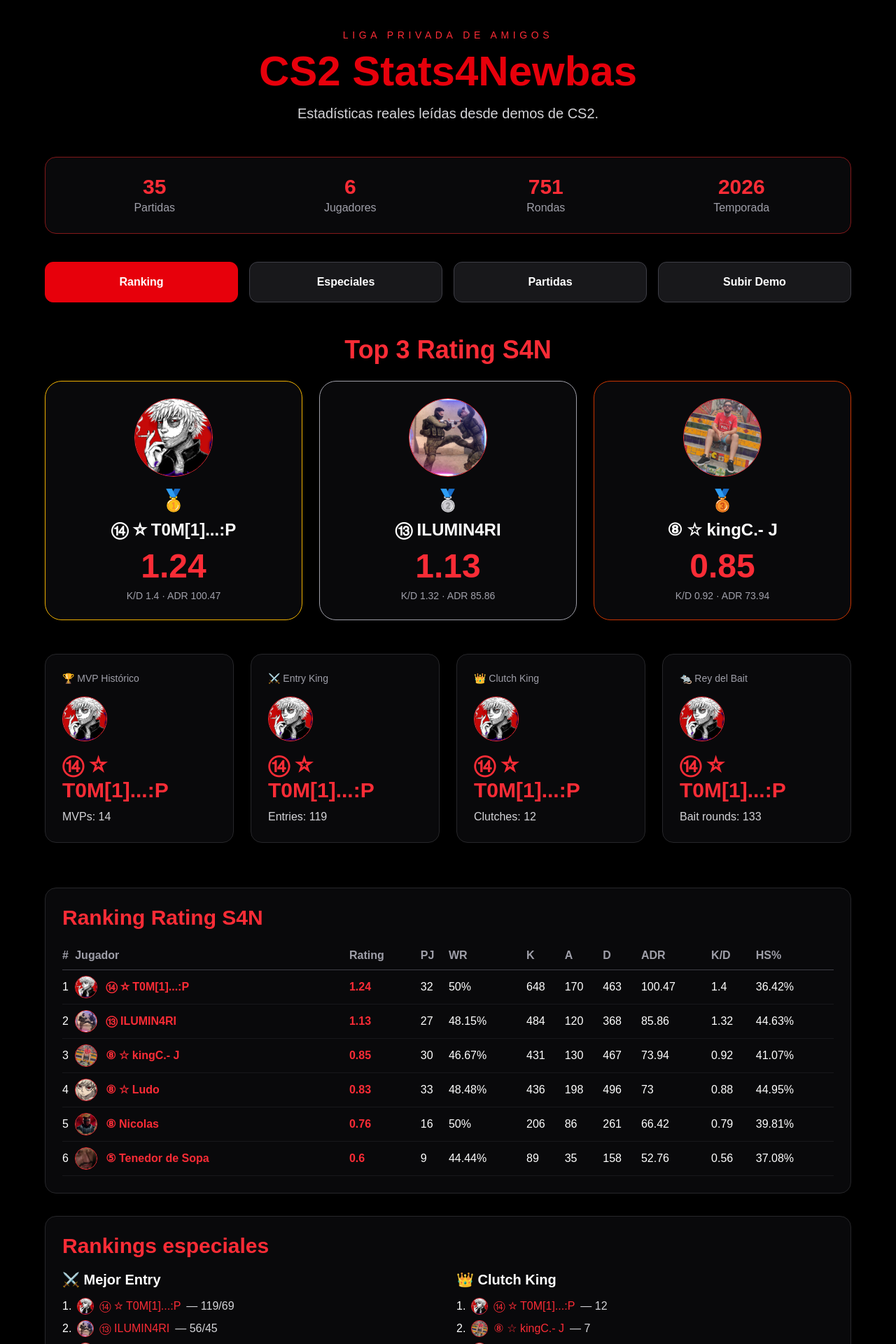
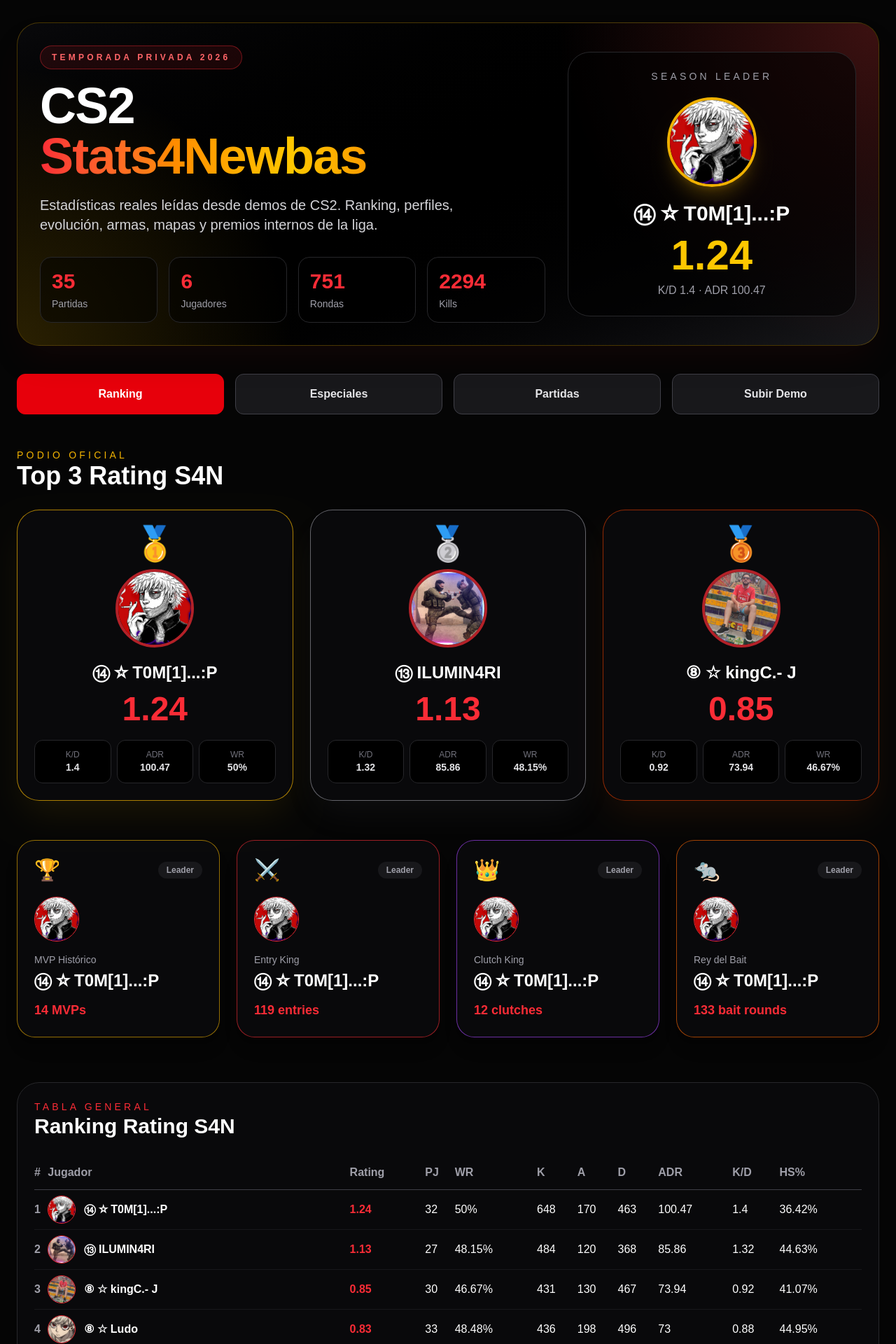
Before and after one commit to lmcondeking/cs2-stats4newbas, a Next.js app: page / in a window 1280 px wide. Shown: the top 1920 px of the page at 70% size. Built offline with nearby package versions, Linux system fonts and the light colour scheme.

Commit message:
Upgrade home visual

```diff
--- a/src/app/page.tsx
+++ b/src/app/page.tsx
@@ -22,88 +22,122 @@
     getDashboardStats();
 
   const totalRounds = matches.reduce((acc, match) => acc + match.rounds, 0);
+  const totalKills = ranking.reduce((acc, player) => acc + player.kills, 0);
+  const topPlayer = ranking[0];
 
   const leaderCards = [
     {
-      title: "🏆 MVP Histórico",
+      title: "MVP Histórico",
+      icon: "🏆",
       player: mvpLeader,
-      stat: `MVPs: ${mvpLeader?.mvps || 0}`,
+      stat: `${mvpLeader?.mvps || 0} MVPs`,
+      border: "border-yellow-500/60",
     },
     {
-      title: "⚔️ Entry King",
+      title: "Entry King",
+      icon: "⚔️",
       player: entryLeader,
-      stat: `Entries: ${entryLeader?.entryKills || 0}`,
+      stat: `${entryLeader?.entryKills || 0} entries`,
+      border: "border-red-500/60",
     },
     {
-      title: "👑 Clutch King",
+      title: "Clutch King",
+      icon: "👑",
       player: clutchLeader,
-      stat: `Clutches: ${clutchLeader?.totalClutches || 0}`,
+      stat: `${clutchLeader?.totalClutches || 0} clutches`,
+      border: "border-purple-500/60",
     },
     {
-      title: "🐀 Rey del Bait",
+      title: "Rey del Bait",
+      icon: "🐀",
       player: baitLeader,
-      stat: `Bait rounds: ${baitLeader?.baitRounds || 0}`,
+      stat: `${baitLeader?.baitRounds || 0} bait rounds`,
+      border: "border-orange-500/60",
     },
   ];
 
   return (
-    <main className="min-h-screen bg-black px-6 py-10 text-white">
-      <section className="mx-auto max-w-6xl">
-        <div className="mb-12 text-center">
-          <p className="mb-3 text-sm uppercase tracking-[0.4em] text-red-500">
-            Liga privada de amigos
+    <main className="min-h-screen bg-[#050505] px-6 py-8 text-white">
+      <section className="mx-auto max-w-7xl">
+        <section className="relative mb-10 overflow-hidden rounded-[2rem] border border-yellow-500/30 bg-gradient-to-br from-zinc-950 via-black to-zinc-900 p-8 shadow-2xl shadow-red-950/20">
+          <div className="absolute inset-0 bg-[radial-gradient(circle_at_top_right,rgba(239,68,68,0.25),transparent_35%),radial-gradient(circle_at_bottom_left,rgba(234,179,8,0.18),transparent_30%)]" />
+
+          <div className="relative grid gap-8 md:grid-cols-[1.4fr_0.8fr] md:items-center">
+            <div>
+              <p className="mb-4 inline-flex rounded-full border border-red-500/40 bg-red-500/10 px-4 py-2 text-xs font-black uppercase tracking-[0.35em] text-red-400">
+                Temporada privada 2026
               </p>
 
-          <h1 className="mb-4 text-6xl font-black text-red-600">
-            CS2 Stats4Newbas
+              <h1 className="text-6xl font-black tracking-tight text-white md:text-7xl">
+                CS2
+                <span className="block bg-gradient-to-r from-red-500 via-yellow-400 to-red-600 bg-clip-text text-transparent">
+                  Stats4Newbas
+                </span>
               </h1>
 
-          <p className="text-xl text-zinc-300">
-            Estadísticas reales leídas desde demos de CS2.
+              <p className="mt-5 max-w-2xl text-xl text-zinc-300">
+                Estadísticas reales leídas desde demos de CS2. Ranking, perfiles,
+                evolución, armas, mapas y premios internos de la liga.
               </p>
-        </div>
 
-        <div className="mb-10 rounded-2xl border border-red-900 bg-zinc-950 p-6">
-          <div className="grid gap-4 text-center md:grid-cols-4">
+              <div className="mt-8 grid gap-4 sm:grid-cols-4">
                 <SeasonStat title="Partidas" value={matches.length} />
                 <SeasonStat title="Jugadores" value={ranking.length} />
                 <SeasonStat title="Rondas" value={totalRounds} />
-            <SeasonStat title="Temporada" value="2026" />
+                <SeasonStat title="Kills" value={totalKills} />
               </div>
             </div>
 
-        <div className="mb-12 grid gap-4 md:grid-cols-4">
-          <a
-            href="#ranking"
-            className="rounded-xl border border-red-600 bg-red-600 px-6 py-4 text-center font-bold hover:bg-red-700"
-          >
-            Ranking
-          </a>
+            <div className="rounded-[2rem] border border-zinc-800 bg-black/60 p-6 text-center">
+              <p className="text-sm uppercase tracking-[0.3em] text-zinc-400">
+                Season Leader
+              </p>
 
-          <a
-            href="#especiales"
-            className="rounded-xl border border-zinc-700 bg-zinc-900 px-6 py-4 text-center font-bold hover:border-red-600"
-          >
-            Especiales
-          </a>
-
-          <a
-            href="#partidas"
-            className="rounded-xl border border-zinc-700 bg-zinc-900 px-6 py-4 text-center font-bold hover:border-red-600"
-          >
-            Partidas
-          </a>
-
-          <a
-            href="#subir-demo"
-            className="rounded-xl border border-zinc-700 bg-zinc-900 px-6 py-4 text-center font-bold hover:border-red-600"
-          >
-            Subir Demo
-          </a>
+              {topPlayer ? (
+                <Link href={`/player/${topPlayer.steamid}`}>
+                  <div className="relative mx-auto mt-5 h-32 w-32 overflow-hidden rounded-full border-4 border-yellow-500 shadow-xl shadow-yellow-500/20">
+                    <Image
+                      src={getPlayerAvatar(topPlayer.steamid)}
+                      alt={topPlayer.name}
+                      fill
+                      sizes="128px"
+                      className="object-cover"
+                      priority
+                    />
                   </div>
 
-        <section className="mb-12">
-          <h2 className="mb-6 text-center text-4xl font-black text-red-500">
+                  <h2 className="mt-5 text-3xl font-black text-white">
+                    {topPlayer.name}
+                  </h2>
+
+                  <p className="mt-3 text-6xl font-black text-yellow-400">
+                    {topPlayer.ratingS4N}
+                  </p>
+
+                  <p className="mt-2 text-zinc-400">
+                    K/D {topPlayer.kd} · ADR {topPlayer.adr}
+                  </p>
+                </Link>
+              ) : (
+                <p className="mt-6 text-zinc-400">Sin datos</p>
+              )}
+            </div>
+          </div>
+        </section>
+
+        <div className="mb-12 grid gap-4 md:grid-cols-4">
+          <NavButton href="#ranking" label="Ranking" active />
+          <NavButton href="#especiales" label="Especiales" />
+          <NavButton href="#partidas" label="Partidas" />
+          <NavButton href="#subir-demo" label="Subir Demo" />
+        </div>
+
+        <section className="mb-14">
+          <p className="text-sm uppercase tracking-[0.3em] text-yellow-500">
+            Podio oficial
+          </p>
+
+          <h2 className="mb-7 text-4xl font-black text-white">
             Top 3 Rating S4N
           </h2>
 
@@ -112,15 +146,21 @@
               <Link
                 key={player.steamid}
                 href={`/player/${player.steamid}`}
-                className={`rounded-3xl border bg-zinc-950 p-6 text-center transition hover:scale-[1.02] ${
+                className={`group relative overflow-hidden rounded-[2rem] border bg-zinc-950 p-6 text-center shadow-2xl transition hover:-translate-y-1 ${
                   index === 0
-                    ? "border-yellow-500"
+                    ? "border-yellow-500/70 shadow-yellow-500/10"
                     : index === 1
-                    ? "border-zinc-400"
-                    : "border-orange-700"
+                    ? "border-zinc-400/60 shadow-zinc-500/10"
+                    : "border-orange-700/70 shadow-orange-500/10"
                 }`}
               >
-                <div className="relative mx-auto mb-4 h-28 w-28 overflow-hidden rounded-full border border-red-500">
+                <div className="absolute inset-0 bg-gradient-to-br from-white/5 to-transparent opacity-0 transition group-hover:opacity-100" />
+
+                <p className="relative mb-3 text-5xl">
+                  {index === 0 ? "🥇" : index === 1 ? "🥈" : "🥉"}
+                </p>
+
+                <div className="relative mx-auto mb-5 h-28 w-28 overflow-hidden rounded-full border-4 border-red-500/70">
                   <Image
                     src={getPlayerAvatar(player.steamid)}
                     alt={player.name}
@@ -130,21 +170,19 @@
                   />
                 </div>
 
-                <p className="mb-2 text-3xl">
-                  {index === 0 ? "🥇" : index === 1 ? "🥈" : "🥉"}
-                </p>
-
-                <h3 className="text-2xl font-black text-white">
+                <h3 className="relative text-2xl font-black text-white">
                   {player.name}
                 </h3>
 
-                <p className="mt-3 text-5xl font-black text-red-500">
+                <p className="relative mt-3 text-5xl font-black text-red-500">
                   {player.ratingS4N}
                 </p>
 
-                <p className="mt-2 text-sm text-zinc-400">
-                  K/D {player.kd} · ADR {player.adr}
-                </p>
+                <div className="relative mt-5 grid grid-cols-3 gap-2 text-sm">
+                  <PodioMini title="K/D" value={player.kd} />
+                  <PodioMini title="ADR" value={player.adr} />
+                  <PodioMini title="WR" value={`${player.winrate}%`} />
+                </div>
               </Link>
             ))}
           </div>
@@ -155,9 +193,14 @@
             <Link
               key={card.title}
               href={card.player ? `/player/${card.player.steamid}` : "#"}
-              className="rounded-2xl border border-zinc-800 bg-zinc-950 p-6 transition hover:border-red-500"
+              className={`rounded-[1.6rem] border ${card.border} bg-zinc-950 p-6 shadow-xl transition hover:-translate-y-1 hover:bg-zinc-900`}
             >
-              <p className="mb-4 text-sm text-zinc-400">{card.title}</p>
+              <div className="mb-5 flex items-center justify-between">
+                <span className="text-3xl">{card.icon}</span>
+                <span className="rounded-full bg-zinc-900 px-3 py-1 text-xs font-bold text-zinc-400">
+                  Leader
+                </span>
+              </div>
 
               <div className="relative mb-4 h-16 w-16 overflow-hidden rounded-full border border-red-500">
                 <Image
@@ -169,11 +212,15 @@
                 />
               </div>
 
-              <h2 className="text-3xl font-black text-red-500">
+              <p className="text-sm text-zinc-400">{card.title}</p>
+
+              <h2 className="mt-1 text-2xl font-black text-white">
                 {card.player?.name || "Sin datos"}
               </h2>
 
-              <p className="mt-2 text-zinc-300">{card.stat}</p>
+              <p className="mt-3 text-lg font-black text-red-500">
+                {card.stat}
+              </p>
             </Link>
           ))}
         </div>
@@ -181,17 +228,21 @@
         <div className="grid gap-8">
           <section
             id="ranking"
-            className="rounded-2xl border border-zinc-800 bg-zinc-950 p-6"
+            className="rounded-[2rem] border border-zinc-800 bg-zinc-950 p-6"
           >
-            <h2 className="mb-4 text-3xl font-black text-red-500">
+            <p className="text-sm uppercase tracking-[0.3em] text-red-500">
+              Tabla general
+            </p>
+
+            <h2 className="mb-6 text-3xl font-black text-white">
               Ranking Rating S4N
             </h2>
 
             <div className="overflow-x-auto">
-              <table className="w-full min-w-[900px]">
+              <table className="w-full min-w-[980px]">
                 <thead>
                   <tr className="border-b border-zinc-700 text-left text-zinc-400">
-                    <th className="py-2">#</th>
+                    <th className="py-3">#</th>
                     <th>Jugador</th>
                     <th>Rating</th>
                     <th>PJ</th>
@@ -209,25 +260,27 @@
                   {ranking.map((player, index) => (
                     <tr
                       key={player.steamid}
-                      className="border-b border-zinc-900"
+                      className="border-b border-zinc-900 transition hover:bg-zinc-900/60"
                     >
-                      <td className="py-3">{index + 1}</td>
+                      <td className="py-4 font-black text-zinc-400">
+                        {index + 1}
+                      </td>
 
                       <td className="font-bold">
                         <Link
                           href={`/player/${player.steamid}`}
-                          className="flex items-center gap-3 text-red-500 hover:underline"
+                          className="flex items-center gap-3 text-white hover:text-red-400"
                         >
-                          <span className="relative h-8 w-8 overflow-hidden rounded-full border border-red-500">
+                          <span className="relative h-10 w-10 overflow-hidden rounded-full border border-red-500">
                             <Image
                               src={getPlayerAvatar(player.steamid)}
                               alt={player.name}
                               fill
-                              sizes="32px"
+                              sizes="40px"
                               className="object-cover"
                             />
                           </span>
-                          {player.name}
+                          <span>{player.name}</span>
                         </Link>
                       </td>
 
@@ -251,9 +304,13 @@
 
           <section
             id="especiales"
-            className="rounded-2xl border border-zinc-800 bg-zinc-950 p-6"
+            className="rounded-[2rem] border border-zinc-800 bg-zinc-950 p-6"
           >
-            <h2 className="mb-4 text-3xl font-black text-red-500">
+            <p className="text-sm uppercase tracking-[0.3em] text-red-500">
+              Premios internos
+            </p>
+
+            <h2 className="mb-6 text-3xl font-black text-white">
               Rankings especiales
             </h2>
 
@@ -292,33 +349,60 @@
 
           <section
             id="partidas"
-            className="rounded-2xl border border-zinc-800 bg-zinc-950 p-6"
+            className="rounded-[2rem] border border-zinc-800 bg-zinc-950 p-6"
           >
-            <h2 className="mb-4 text-3xl font-black text-red-500">
+            <p className="text-sm uppercase tracking-[0.3em] text-red-500">
+              Actividad reciente
+            </p>
+
+            <h2 className="mb-6 text-3xl font-black text-white">
               Historial de partidas
             </h2>
 
-            {matches.map((match) => (
+            <div className="grid gap-4 md:grid-cols-2">
+              {matches
+                .slice()
+                .reverse()
+                .slice(0, 8)
+                .map((match) => (
                   <div
                     key={match.demoFile}
-                className="mb-4 rounded-xl border border-zinc-800 bg-black p-4"
+                    className="rounded-2xl border border-zinc-800 bg-black p-5"
                   >
-                <p className="text-xl font-black text-red-500">{match.map}</p>
-                <p>Rondas: {match.rounds}</p>
-                <p>Winner Team: {match.winnerTeam || "Sin detectar"}</p>
-                <p>MVP: {match.mvp?.name || "Sin MVP"}</p>
-                <p className="text-sm text-zinc-500">{match.demoFile}</p>
+                    <div className="flex items-center justify-between gap-4">
+                      <p className="text-xl font-black text-red-500">
+                        {match.map}
+                      </p>
+
+                      <span className="rounded-full bg-zinc-900 px-3 py-1 text-xs font-bold text-zinc-400">
+                        {match.rounds} rondas
+                      </span>
+                    </div>
+
+                    <p className="mt-3 text-zinc-300">
+                      MVP:{" "}
+                      <span className="font-bold text-white">
+                        {match.mvp?.name || "Sin MVP"}
+                      </span>
+                    </p>
+
+                    <p className="mt-2 text-sm text-zinc-500">
+                      {match.demoFile}
+                    </p>
                   </div>
                 ))}
+            </div>
           </section>
 
           <section
             id="subir-demo"
-            className="rounded-2xl border border-zinc-800 bg-zinc-950 p-6"
+            className="rounded-[2rem] border border-zinc-800 bg-zinc-950 p-6"
           >
-            <h2 className="mb-4 text-3xl font-black text-red-500">
-              Subir Demo
-            </h2>
+            <p className="text-sm uppercase tracking-[0.3em] text-red-500">
+              Base de datos
+            </p>
+
+            <h2 className="mb-4 text-3xl font-black text-white">Subir Demo</h2>
 
             <DemoUploader />
           </section>
@@ -328,11 +412,43 @@
   );
 }
 
+function NavButton({
+  href,
+  label,
+  active = false,
+}: {
+  href: string;
+  label: string;
+  active?: boolean;
+}) {
+  return (
+    <a
+      href={href}
+      className={`rounded-xl border px-6 py-4 text-center font-bold transition ${
+        active
+          ? "border-red-600 bg-red-600 text-white hover:bg-red-700"
+          : "border-zinc-700 bg-zinc-900 text-zinc-200 hover:border-red-600"
+      }`}
+    >
+      {label}
+    </a>
+  );
+}
+
 function SeasonStat({ title, value }: { title: string; value: string | number }) {
   return (
-    <div>
+    <div className="rounded-2xl border border-zinc-800 bg-black/50 p-4">
       <p className="text-3xl font-black text-red-500">{value}</p>
-      <p className="text-zinc-400">{title}</p>
+      <p className="mt-1 text-sm text-zinc-400">{title}</p>
+    </div>
+  );
+}
+
+function PodioMini({ title, value }: { title: string; value: string | number }) {
+  return (
+    <div className="rounded-xl border border-zinc-800 bg-black p-3">
+      <p className="text-xs text-zinc-500">{title}</p>
+      <p className="font-black text-zinc-200">{value}</p>
     </div>
   );
 }
@@ -347,23 +463,23 @@
   getText: (player: any) => string;
 }) {
   return (
-    <div>
-      <h3 className="mb-3 text-xl font-bold">{title}</h3>
+    <div className="rounded-2xl border border-zinc-800 bg-black p-5">
+      <h3 className="mb-4 text-xl font-black text-white">{title}</h3>
 
       {ranking.map((p, i) => (
-        <p key={p.steamid} className="mb-2 flex items-center gap-2">
-          <span>{i + 1}.</span>
+        <p key={p.steamid} className="mb-3 flex items-center gap-2">
+          <span className="w-5 text-zinc-500">{i + 1}.</span>
 
           <Link
             href={`/player/${p.steamid}`}
             className="flex items-center gap-2 text-red-500 hover:underline"
           >
-            <span className="relative h-6 w-6 overflow-hidden rounded-full border border-red-500">
+            <span className="relative h-7 w-7 overflow-hidden rounded-full border border-red-500">
               <Image
                 src={getPlayerAvatar(p.steamid)}
                 alt={p.name}
                 fill
-                sizes="24px"
+                sizes="28px"
                 className="object-cover"
               />
             </span>
```
Lines whose indentation alone changed are shown as unchanged.
